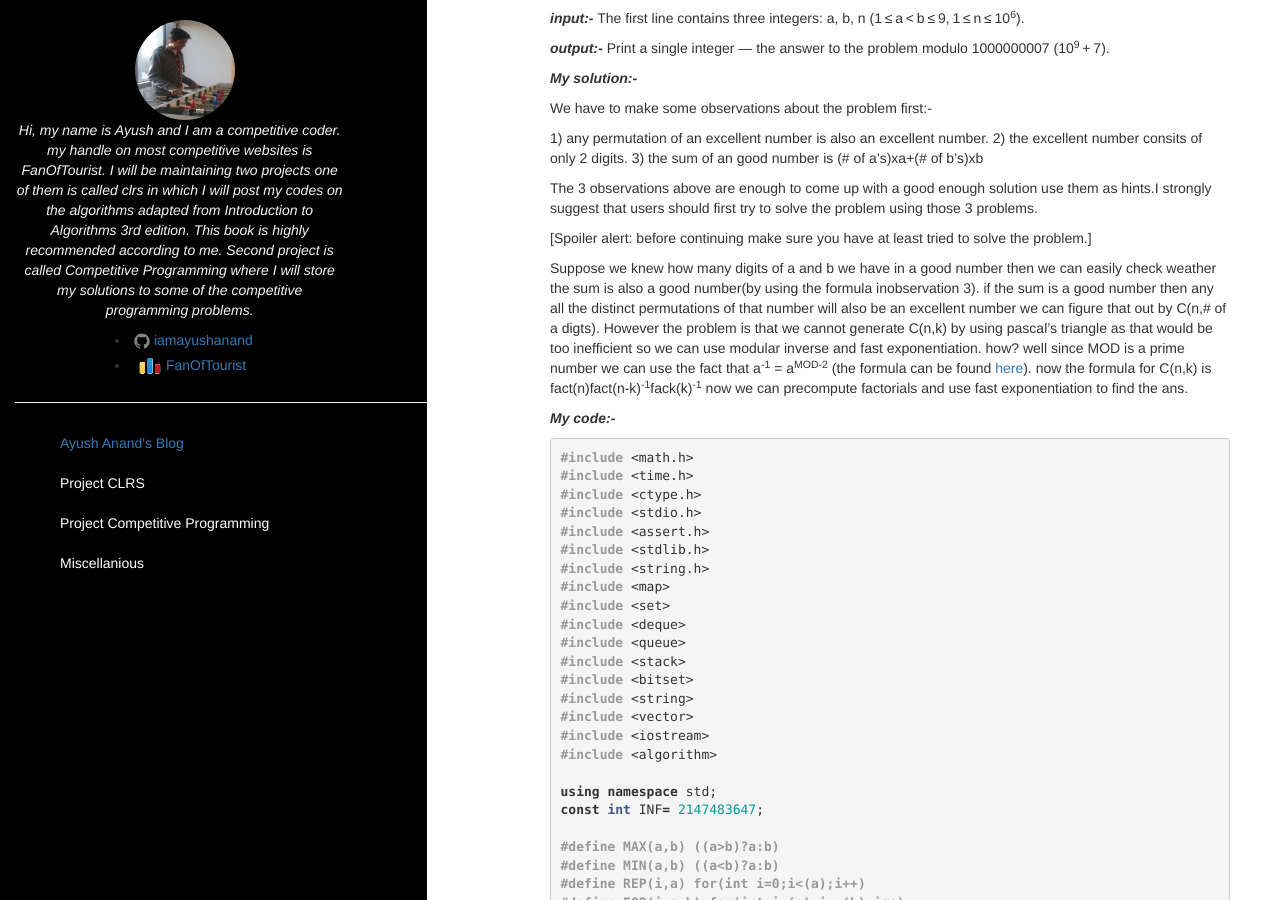
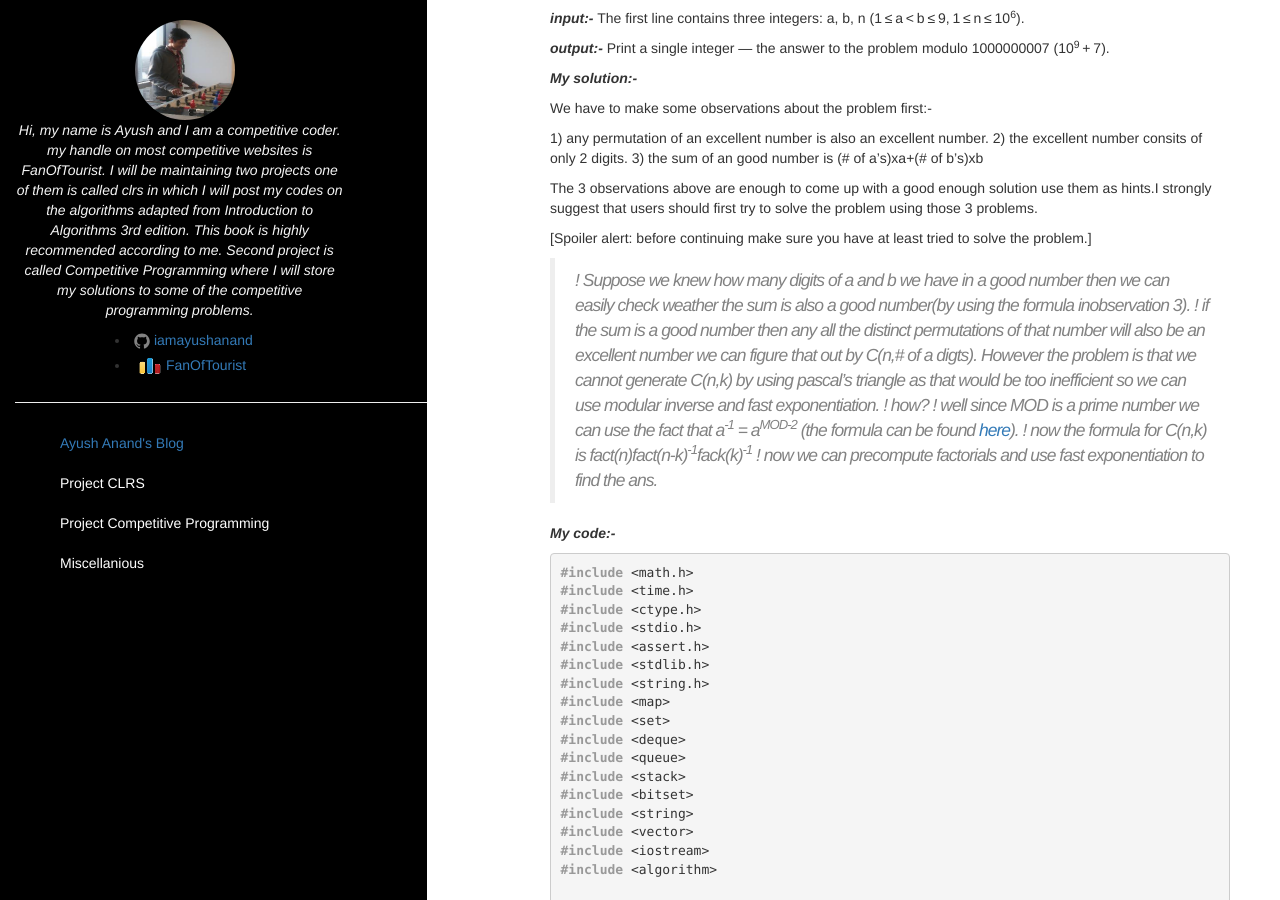
Before and after one commit to iamayushanand/iamayushanand.github.io, a Jekyll site: the page built from _posts/2016-05-24-Problem-300C-codeforces.markdown, in a window 1280 px wide and 900 px high, scrolled down 344 px. Built offline with Jekyll 4.4.1, drawn with Linux system fonts in a browser that asks for light colours; nearby versions of some CDN libraries.

Commit message:
Initial commit

```diff
--- a/_posts/2016-05-24-Problem-300C-codeforces.markdown
+++ b/_posts/2016-05-24-Problem-300C-codeforces.markdown
@@ -39,12 +39,12 @@ using those 3 problems.
 
 
 
-Suppose we knew how many digits of a and b we have in a good number then we can easily check weather the sum is also a good number(by using the formula inobservation 3).
-if the sum is a good number then any all the distinct permutations of that number will also be an excellent number we can figure that out by C(n,# of a digts). However the problem is that we cannot generate C(n,k) by using pascal's triangle as that would be too inefficient so we can use modular inverse and fast exponentiation.
-how?
-well since MOD is a prime number we can use the fact that a<sup>-1</sup> = a<sup>MOD-2</sup> (the formula can be found [here](http://https://en.wikipedia.org/wiki/Modular_multiplicative_inverse "multiplicative inverse")).
-now the formula for C(n,k) is fact(n)fact(n-k)<sup>-1</sup>fack(k)<sup>-1</sup>
-now we can precompute factorials and use fast exponentiation to find the ans.
+>! Suppose we knew how many digits of a and b we have in a good number then we can easily check weather the sum is also a good number(by using the formula inobservation 3).
+>! if the sum is a good number then any all the distinct permutations of that number will also be an excellent number we can figure that out by C(n,# of a digts). However the problem is that we cannot generate C(n,k) by using pascal's triangle as that would be too inefficient so we can use modular inverse and fast exponentiation.
+>! how?
+>! well since MOD is a prime number we can use the fact that a<sup>-1</sup> = a<sup>MOD-2</sup> (the formula can be found [here](http://https://en.wikipedia.org/wiki/Modular_multiplicative_inverse "multiplicative inverse")).
+>! now the formula for C(n,k) is fact(n)fact(n-k)<sup>-1</sup>fack(k)<sup>-1</sup>
+>! now we can precompute factorials and use fast exponentiation to find the ans.
 
 <b><i>My code:-</i></b>
 {% highlight cpp %}
```
